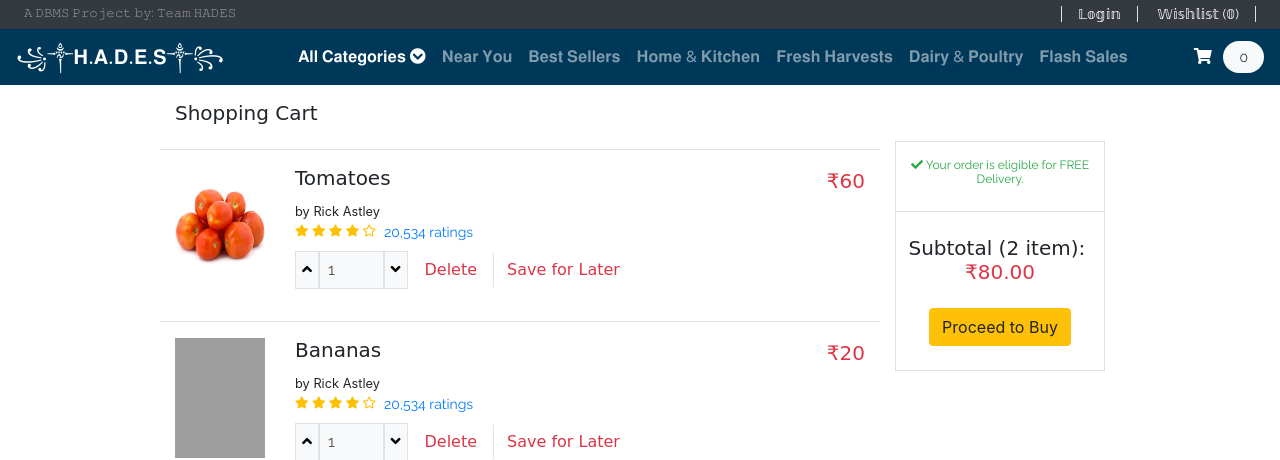
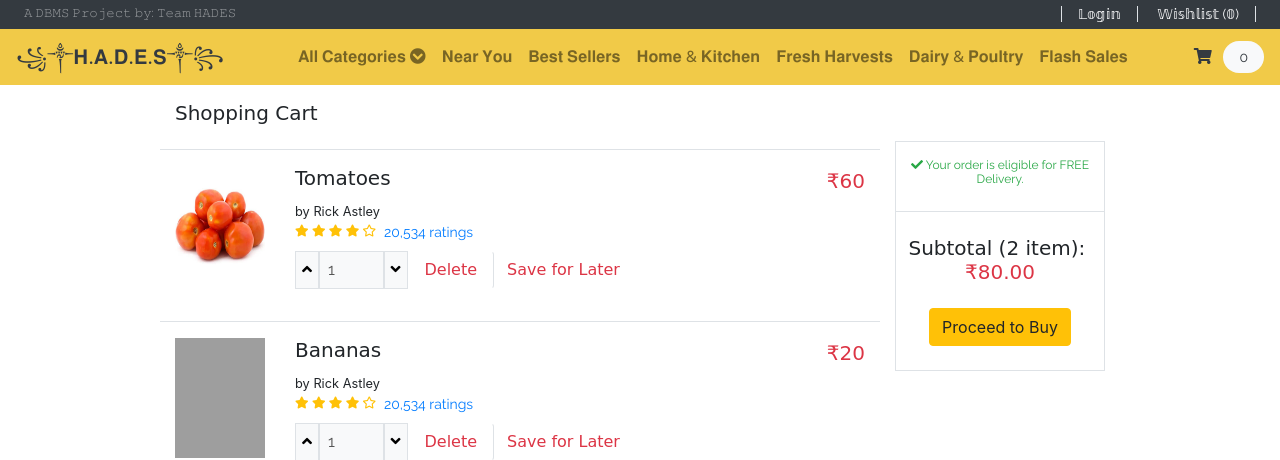
Before and after one commit to 4bdul4ziz/HADES, a PHP site: page /cart.html in a window 1280 px wide. Shown: the top 460 px of the page. Run offline with PHP 8.4, Linux system fonts and the light colour scheme; some libraries are stand-ins or nearby versions; some web fonts are replaced; grey boxes are pictures that could not be loaded.

Commit message:
colour changes, susssy yellow

```diff
--- a/Raw HTML/cart.html
+++ b/Raw HTML/cart.html
@@ -32,38 +32,40 @@
 
             <!-- Primary Navigation -->
             <nav class="navbar navbar-expand-lg navbar-dark color-primary-bg">
-          <a class="navbar-brand" href="#">꧁༒𝐇.𝐀.𝐃.𝐄.𝐒༒꧂</a>
-          <button class="navbar-toggler" type="button" data-toggle="collapse" data-target="#navbarNav" aria-controls="navbarNav" aria-expanded="false" aria-label="Toggle navigation">
+              <a class="navbar-brand text-dark" href="#">꧁༒𝐇.𝐀.𝐃.𝐄.𝐒༒꧂</a>
+              <button class="navbar-toggler" type="button" data-toggle="collapse" data-target="#navbarNav" aria-controls="navbarNav"
+                aria-expanded="false" aria-label="Toggle navigation">
                 <span class="navbar-toggler-icon"></span>
               </button>
               <div class="collapse navbar-collapse" id="navbarNav">
                 <ul class="navbar-nav m-auto font-rubik">
                   </li>
                   <li class="nav-item active">
-                <a class="nav-link" href="#">𝐀𝐥𝐥 𝐂𝐚𝐭𝐞𝐠𝐨𝐫𝐢𝐞𝐬 <i class="fa fa-chevron-circle-down"></i></a>
+                    <a class="nav-link text-black-50" href="#">𝐀𝐥𝐥 𝐂𝐚𝐭𝐞𝐠𝐨𝐫𝐢𝐞𝐬 <i
+                        class="fa fa-chevron-circle-down"></i></a>
                   </li>
                   <li class="nav-item">
-                <a class="nav-link" href="#">𝐍𝐞𝐚𝐫 𝐘𝐨𝐮</a>
+                    <a class="nav-link text-black-50" href="#">𝐍𝐞𝐚𝐫 𝐘𝐨𝐮</a>
                   </li>
                   <li class="nav-item">
-                <a class="nav-link" href="#">𝐁𝐞𝐬𝐭 𝐒𝐞𝐥𝐥𝐞𝐫𝐬</a>
+                    <a class="nav-link text-black-50" href="#">𝐁𝐞𝐬𝐭 𝐒𝐞𝐥𝐥𝐞𝐫𝐬</a>
                   </li>
                   <li class="nav-item">
-                <a class="nav-link" href="#">𝐇𝐨𝐦𝐞 & 𝐊𝐢𝐭𝐜𝐡𝐞𝐧</a>
+                    <a class="nav-link text-black-50" href="#">𝐇𝐨𝐦𝐞 & 𝐊𝐢𝐭𝐜𝐡𝐞𝐧</a>
                   </li>
                   <li class="nav-item">
-                  <a class="nav-link" href="#">𝐅𝐫𝐞𝐬𝐡 𝐇𝐚𝐫𝐯𝐞𝐬𝐭𝐬</a>
+                    <a class="nav-link text-black-50" href="#">𝐅𝐫𝐞𝐬𝐡 𝐇𝐚𝐫𝐯𝐞𝐬𝐭𝐬</a>
                   </li>
                   <li class="nav-item">
-                  <a class="nav-link" href="#">𝐃𝐚𝐢𝐫𝐲 & 𝐏𝐨𝐮𝐥𝐭𝐫𝐲</a>
+                    <a class="nav-link text-black-50" href="#">𝐃𝐚𝐢𝐫𝐲 & 𝐏𝐨𝐮𝐥𝐭𝐫𝐲</a>
                   </li>
                   <li class="nav-item">
-                  <a class="nav-link" href="#">𝐅𝐥𝐚𝐬𝐡 𝐒𝐚𝐥𝐞𝐬</a>
+                    <a class="nav-link text-black-50" href="#">𝐅𝐥𝐚𝐬𝐡 𝐒𝐚𝐥𝐞𝐬</a>
                   </li>
                 </ul>
                 <form action="#" class="font-size-14 font-rale">
-                <a href="#" class="py-2 rounded-pill color-primary-bg">
-                  <span class="font-size-16 px-2 text-white"><i class="fas fa-shopping-cart"></i></span>
+                  <a href="cart.html" class="py-2 rounded-pill color-primary-bg">
+                    <span class="font-size-16 px-2 text-dark"><i class="fas fa-shopping-cart"></i></span>
                     <span class="px-3 py-2 rounded-pill text-dark bg-light">0</span>
                   </a>
                 </form>
--- a/Raw HTML/sass/include/variables.scss
+++ b/Raw HTML/sass/include/variables.scss
@@ -1,6 +1,6 @@
 $font-baloo : "Baloo Thambi 2" , cursive;
 $font-raleway : "Raleway" , cursive;
 $font-rubik : "Rubik" , cursive;
-$color-primary: #003859;
+$color-primary: #f1ca48;
 $color-second : #00A5C4;
 $color-yellow: #FFD289;
--- a/Raw HTML/style.css
+++ b/Raw HTML/style.css
@@ -37,11 +37,11 @@ button, button:focus {
 
 /* Color Template  */
 .color-primary {
-  color: #003859;
+  color: #f1ca48;
 }
 
 .color-primary-bg {
-  background: #003859;
+  background: #f1ca48;
 }
 
 .color-second {
```
Also changed, not shown: Raw HTML/index.html (+9 -9 lines), Raw HTML/product.html (+18 -17 lines). Lines whose indentation alone changed are shown as unchanged.
